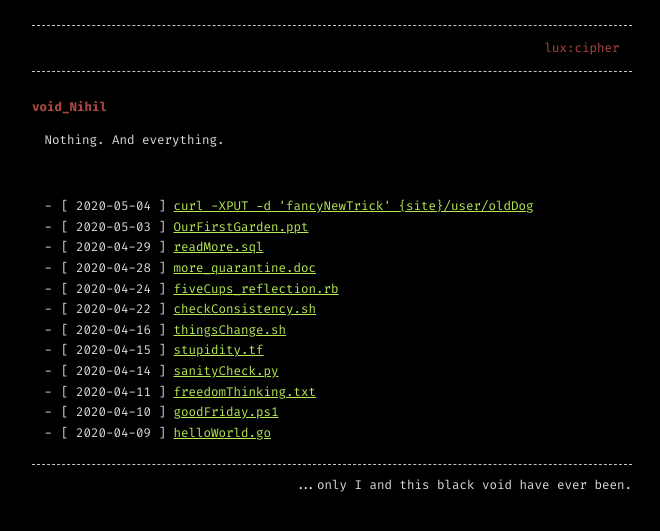
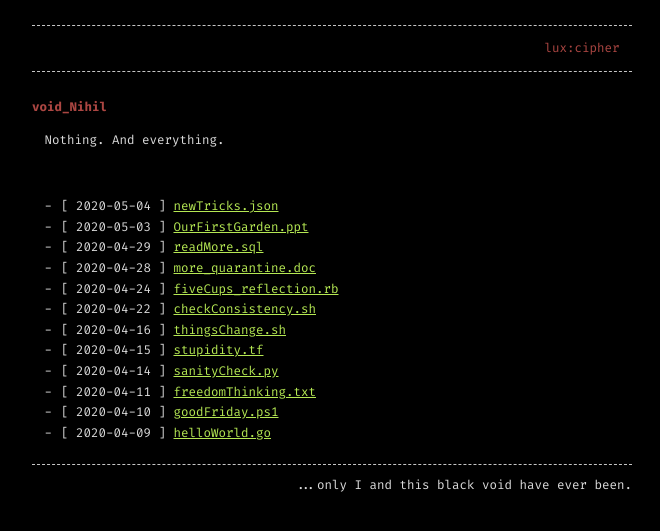
Before and after one commit to alt5474n/5474n.github.io, a Jekyll site: the page built from index.md, in a window 1280 px wide. Shown: the top 531 px of the page, without its empty margins (308-968 px from the left). Built offline with Jekyll 4.4.1, drawn with Linux system fonts in a browser that asks for light colours.

Commit message:
format fix

```diff
--- a/_posts/2020-05-04-old-dog.md
+++ b/_posts/2020-05-04-old-dog.md
@@ -1,7 +1,9 @@
 ---
 layout: post
-title: curl -XPUT -d 'fancyNewTrick' {site}/user/oldDog
+title: newTricks.json
 ---
+
+# curl -XPUT -d 'newTricks' {site}/user/oldDog
 
 I've been that _old dog_ for years now. And my old trick has been **vim**.
 
```
Also changed, not shown: _posts/2020-05-03-gardening.md (+2 -0 lines).
